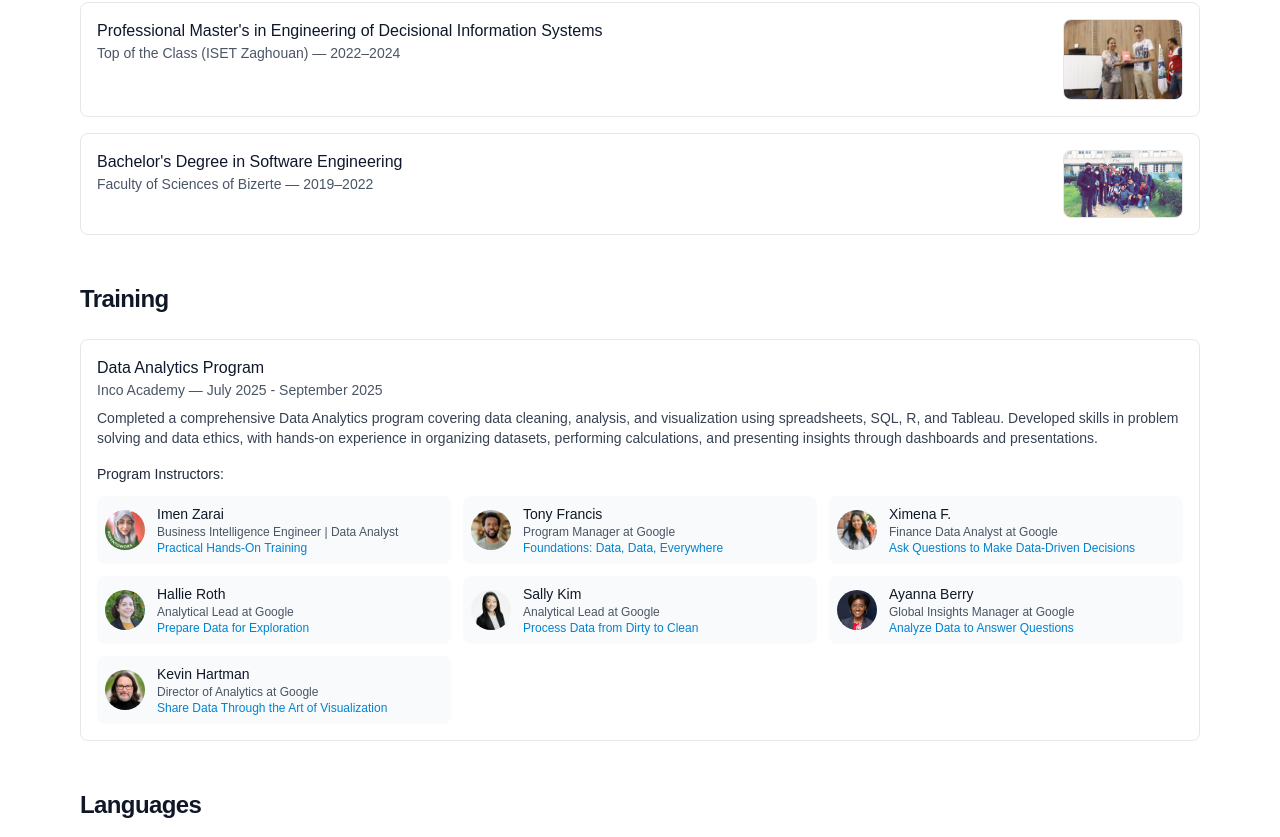
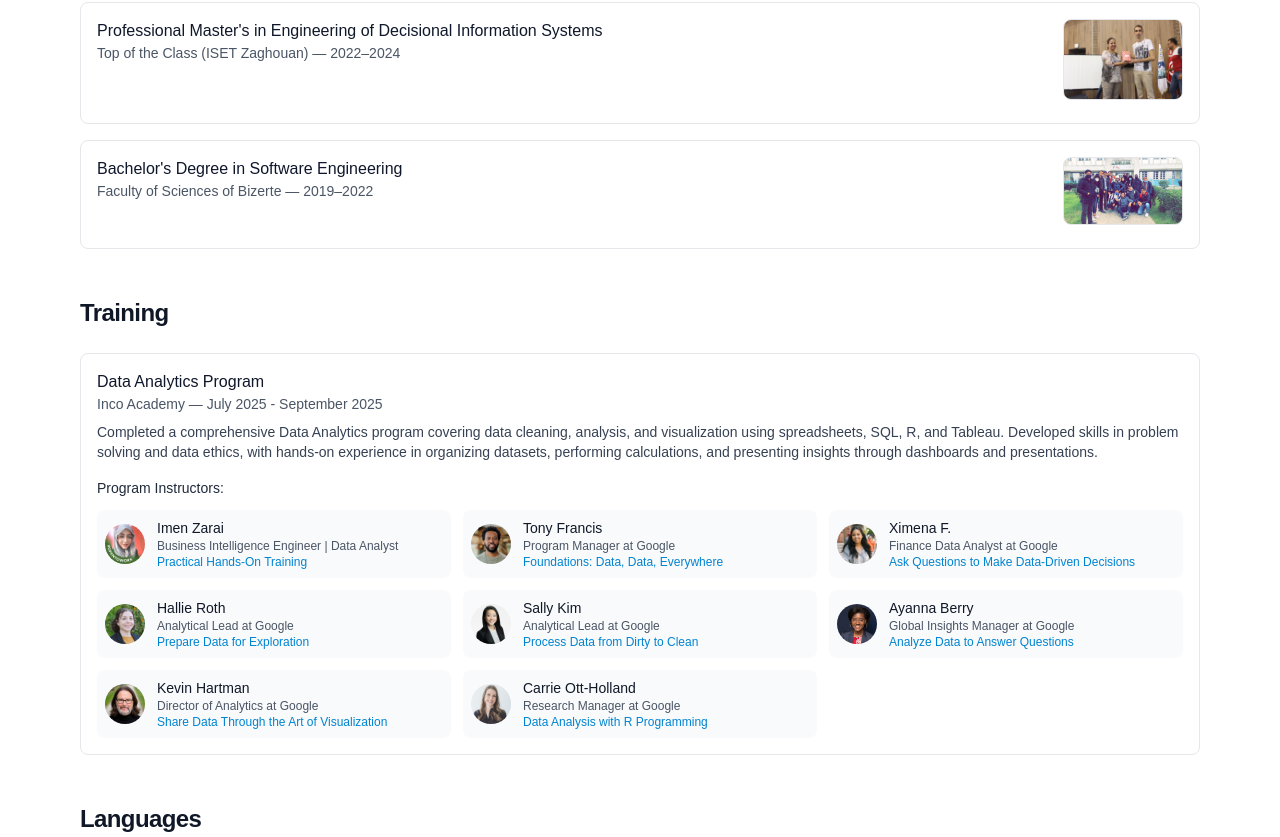
Before and after one commit to RamiBOthmen/Portfolio-Rami_BenOthmen-Data_Analyst, a Next.js app: page /about in a window 1280 px wide. Shown: the part 343-1180 px from the top of the page. Built offline with nearby package versions, Linux system fonts and the light colour scheme.

Commit message:
Added image for Carrie Ott-Holland and implemented full screen image in About page; updated project details and skills list and fixed the contact form.

```diff
--- a/src/app/about/page.tsx
+++ b/src/app/about/page.tsx
@@ -1,13 +1,30 @@
+"use client";
+
 import Section from "@/components/Section";
 import Image from "next/image";
+import { useState } from "react";
+import ImageModal from "@/components/ImageModal";
 
 export default function AboutPage() {
+  const [isModalOpen, setIsModalOpen] = useState(false);
+  const [modalSrc, setModalSrc] = useState("");
+  const [modalAlt, setModalAlt] = useState("");
+
+  const openModal = (src: string, alt: string) => {
+    setModalSrc(src);
+    setModalAlt(alt);
+    setIsModalOpen(true);
+  };
+
+  const closeModal = () => setIsModalOpen(false);
+
   return (
     <div className="py-8">
+      <ImageModal src={modalSrc} alt={modalAlt} isOpen={isModalOpen} onClose={closeModal} />
       <Section title="About Me">
         <div className="prose prose-slate dark:prose-invert max-w-none">
           <p>
-            Software Engineer with a Master's degree in Engineering of Decisional Information Systems and one year of experience developing solutions. Currently transitioning into data analytics and seeking a full-time role as a Data Analyst or Data Engineer. Can start immediately.
+            Software Engineer with a Master's degree in Engineering of Decisional Information Systems and one year of experience developing solutions. Currently transitioning into data analytics and seeking a full-time role as a Data Analyst or Data Engineer.
           </p>
         </div>
       </Section>
@@ -21,13 +38,19 @@ export default function AboutPage() {
                 <p className="text-sm text-gray-600 dark:text-gray-300">Top of the Class (ISET Zaghouan) — 2022–2024</p>
               </div>
               <div className="flex-shrink-0">
+                <button
+                  type="button"
+                  onClick={() => openModal("/assets/projects/master.jpg", "Graduation photo - Top of the Class achievement")}
+                  className="rounded-lg focus:outline-none focus:ring-2 focus:ring-sky-500"
+                >
                   <Image
                     src="/assets/projects/master.jpg"
                     alt="Graduation photo - Top of the Class achievement"
                     width={120}
                     height={160}
-                  className="rounded-lg border border-gray-200 dark:border-gray-700"
+                    className="rounded-lg border border-gray-200 dark:border-gray-700 cursor-zoom-in"
                   />
+                </button>
               </div>
             </div>
           </li>
@@ -38,13 +61,19 @@ export default function AboutPage() {
                 <p className="text-sm text-gray-600 dark:text-gray-300">Faculty of Sciences of Bizerte — 2019–2022</p>
               </div>
               <div className="flex-shrink-0">
+                <button
+                  type="button"
+                  onClick={() => openModal("/assets/projects/bachelor.jpeg", "Bachelor's degree graduation photo")}
+                  className="rounded-lg focus:outline-none focus:ring-2 focus:ring-sky-500"
+                >
                   <Image
                     src="/assets/projects/bachelor.jpeg"
                     alt="Bachelor's degree graduation photo"
                     width={120}
                     height={160}
-                  className="rounded-lg border border-gray-200 dark:border-gray-700"
+                    className="rounded-lg border border-gray-200 dark:border-gray-700 cursor-zoom-in"
                   />
+                </button>
               </div>
             </div>
           </li>
@@ -167,6 +196,22 @@ export default function AboutPage() {
                     <p className="text-xs text-sky-600 dark:text-sky-400">Share Data Through the Art of Visualization</p>
                   </div>
                 </div>
+
+                <div className="flex items-center space-x-3 p-2 rounded-lg bg-gray-50 dark:bg-gray-800/50">
+                  <Image
+                    src="/assets/projects/carrie.png"
+                    alt="Carrie Ott-Holland"
+                    width={40}
+                    height={40}
+                    className="rounded-full"
+                  />
+                  <div>
+                    <p className="text-sm font-medium text-gray-900 dark:text-white">Carrie Ott-Holland</p>
+                    <p className="text-xs text-gray-600 dark:text-gray-400">Research Manager at Google</p>
+                    <p className="text-xs text-sky-600 dark:text-sky-400">Data Analysis with R Programming</p>
+                  </div>
+                </div>
+
               </div>
             </div>
           </li>
--- a/src/app/projects/page.tsx
+++ b/src/app/projects/page.tsx
@@ -88,7 +88,7 @@ function ProjectCard({ project, onViewDetails }: {
             rel="noopener noreferrer"
             className="inline-flex items-center rounded-md border border-gray-300 dark:border-gray-600 px-4 py-2 text-gray-700 dark:text-gray-300 hover:bg-gray-50 dark:hover:bg-gray-800 transition-colors"
           >
-            Open Project
+            Open Source
           </Link>
         )}
       </div>
--- a/src/app/skills/page.tsx
+++ b/src/app/skills/page.tsx
@@ -50,8 +50,8 @@ export default function SkillsPage() {
       <Section title="Technical Skills">
         <ul className="grid sm:grid-cols-2 lg:grid-cols-3 gap-3">
           {[
-            "Python", "R", "Selenium", "Power BI", "Tableau", "ETL  (Extract, Transform, Load)", "SQL (SQL Server, MySQL, PostgreSQL)", "NoSQL (MongoDB)", "SCRUM",
-            "Microsoft Office Excel, Word & PowerPoint", "Google Sheets, Docs & Slides", "Git / GitHub",
+            "Spreadsheets (MS Excel, Google Sheets)","SQL (SQL Server, MySQL, PostgreSQL)", "Tableau, Power BI", "R",
+            "Python", "ETL  (Extract, Transform, Load)", "NoSQL (MongoDB)", "SCRUM", "Git / GitHub",
           ].map((skill) => (
             <li key={skill} className="rounded-lg border border-gray-200 dark:border-gray-800 p-3">{skill}</li>
           ))}
--- a/src/data/projects.ts
+++ b/src/data/projects.ts
@@ -36,16 +36,17 @@ export interface DetailedProject {
 
 export const projects: Project[] = [
   {
-    id: "employee-performance-analytics",
-    title: "Employee Performance & Analytics",
-    description: "End-to-end HR analytics solution analyzing performance, absenteeism, turnover, and training data to provide actionable insights for improving employee retention and optimizing training programs.",
-    tools: "Tableau Desktop, Google Sheets, Tableau Public",
+    id: "netflix-dashboard",
+    title: "Netflix Content Analysis Dashboard",
+    description: "Comprehensive analysis of Netflix's content library exploring content distribution, genre trends, geographic origins, and audience demographics. Built interactive visualizations to understand content strategy, market positioning, and viewer preferences across different regions and time periods.",
+    tools: "Tableau Public, SQL, Google Sheets",
     role: "Data analysis, visualization, and dashboard design",
-    results: "Identified key workforce trends and provided strategic recommendations for employee retention and training optimization.",
-    images: ["Absence_Analysis_dashboard.png"],
-    externalLink: "https://public.tableau.com/views/EmployeeAnalysis_17558915171540/Story1?:language=en-US&:sid=&:redirect=auth&:display_count=n&:origin=viz_share_link",
+    results: "Uncovered key insights about content distribution, identified top-performing genres and countries, and provided strategic recommendations for content acquisition and regional expansion.",
+    images: ["netflix_dashboard.png"],
+    externalLink: "https://public.tableau.com/views/Netflix_17552082878090/Dashboard1_1?:showVizHome=no",
     hasDetailedView: true
   },
+
   {
     id: "global-ecommerce-sales-dashboard",
     title: "Global E-Commerce Sales Performance Dashboard",
@@ -57,6 +58,42 @@ export const projects: Project[] = [
     externalLink: "https://public.tableau.com/views/ecommerce_star_schema/SalesOverview?:language=en-US&:sid=&:redirect=auth&:display_count=n&:origin=viz_share_link",
     hasDetailedView: true
   },
+
+  {
+    id: "joby-hunter",
+    title: "JobyHunter — AI-driven Talent Acquisition System",
+    description: "Comprehensive talent acquisition platform with AI integration and advanced analytics dashboard. Built an end-to-end recruitment solution featuring web scraping, candidate screening, and HR analytics to optimize hiring processes and provide actionable insights for recruitment strategy.",
+    tools: "Python, ASP.NET Core, Angular, MongoDB, SQL Server, Power BI, Selenium",
+    role: "Led development, integrated web scraping, optimized architecture",
+    results: "Reduced response times by 20%, improved hiring efficiency by 30%, and provided data-driven insights for recruitment optimization.",
+    images: ["joby_hunter_dashboard.png"],
+    hasDetailedView: true
+  },
+
+  {
+    id: "sales-insights",
+    title: "Sales Insights Engine",
+    description: "Comprehensive sales performance dashboard built with SQL Server Data Warehouse and Power BI using DAX measures. Analyzes sales performance across time, product lines, and order status to identify trends, top-performing products, and potential issues in the sales pipeline.",
+    tools: "SQL Server, Power BI, DAX",
+    dataSource: "Synthetic dataset",
+    role: "Data warehouse design, DAX development, and dashboard creation",
+    results: "Identified critical sales pipeline issues with 55% of sales value in problematic statuses, provided actionable insights for inventory planning and marketing campaigns.",
+    images: ["sum_of_sales_by_month_and_status.png"],
+    hasDetailedView: true
+  },
+
+  {
+    id: "employee-performance-analytics",
+    title: "Employee Performance & Analytics",
+    description: "End-to-end HR analytics solution analyzing performance, absenteeism, turnover, and training data to provide actionable insights for improving employee retention and optimizing training programs.",
+    tools: "Tableau Desktop, Google Sheets, Tableau Public",
+    role: "Data analysis, visualization, and dashboard design",
+    results: "Identified key workforce trends and provided strategic recommendations for employee retention and training optimization.",
+    images: ["Absence_Analysis_dashboard.png"],
+    externalLink: "https://public.tableau.com/views/EmployeeAnalysis_17558915171540/Story1?:language=en-US&:sid=&:redirect=auth&:display_count=n&:origin=viz_share_link",
+    hasDetailedView: true
+  },
+
   {
     id: "ecommerce-sales-customer-dashboard",
     title: "E-Commerce Sales & Customer Performance Dashboard",
@@ -68,38 +105,6 @@ export const projects: Project[] = [
     externalLink: "https://public.tableau.com/views/Education_17555429105260/Dashboard1?:showVizHome=no",
     hasDetailedView: true
   },
-  {
-    id: "netflix-dashboard",
-    title: "Netflix Content Analysis Dashboard",
-    description: "Comprehensive analysis of Netflix's content library exploring content distribution, genre trends, geographic origins, and audience demographics. Built interactive visualizations to understand content strategy, market positioning, and viewer preferences across different regions and time periods.",
-    tools: "Tableau Public, SQL, Google Sheets",
-    role: "Data analysis, visualization, and dashboard design",
-    results: "Uncovered key insights about content distribution, identified top-performing genres and countries, and provided strategic recommendations for content acquisition and regional expansion.",
-    images: ["netflix_dashboard.png"],
-    externalLink: "https://public.tableau.com/views/Netflix_17552082878090/Dashboard1_1?:showVizHome=no",
-    hasDetailedView: true
-  },
-  {
-    id: "joby-hunter",
-    title: "JobyHunter — AI-driven Talent Acquisition System",
-    description: "Comprehensive talent acquisition platform with AI integration and advanced analytics dashboard. Built an end-to-end recruitment solution featuring web scraping, candidate screening, and HR analytics to optimize hiring processes and provide actionable insights for recruitment strategy.",
-    tools: "Python, ASP.NET Core, Angular, MongoDB, SQL Server, Power BI, Selenium",
-    role: "Led development, integrated web scraping, optimized architecture",
-    results: "Reduced response times by 20%, improved hiring efficiency by 30%, and provided data-driven insights for recruitment optimization.",
-    images: ["joby_hunter_dashboard.png"],
-    hasDetailedView: true
-  },
-  {
-    id: "sales-insights",
-    title: "Sales Insights Engine",
-    description: "Comprehensive sales performance dashboard built with SQL Server Data Warehouse and Power BI using DAX measures. Analyzes sales performance across time, product lines, and order status to identify trends, top-performing products, and potential issues in the sales pipeline.",
-    tools: "SQL Server, Power BI, DAX",
-    dataSource: "Synthetic dataset",
-    role: "Data warehouse design, DAX development, and dashboard creation",
-    results: "Identified critical sales pipeline issues with 55% of sales value in problematic statuses, provided actionable insights for inventory planning and marketing campaigns.",
-    images: ["sum_of_sales_by_month_and_status.png"],
-    hasDetailedView: true
-  }
 ];
 
 export const detailedProjects: Record<string, DetailedProject> = {
```
Also changed, not shown: src/app/api/contact/route.ts (+17 -2 lines), public/assets/projects/Carrie.png (added). Lines whose indentation alone changed are shown as unchanged.
